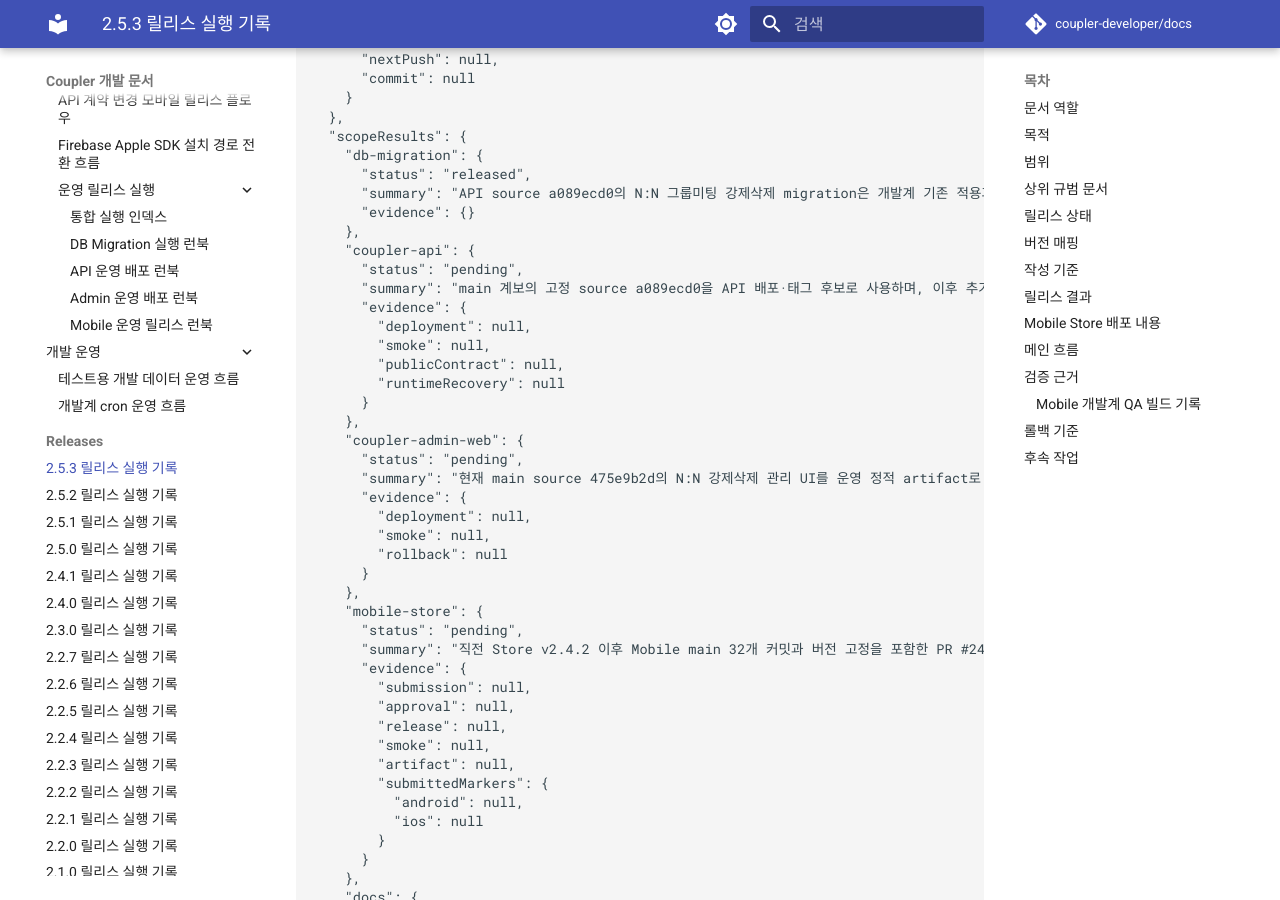
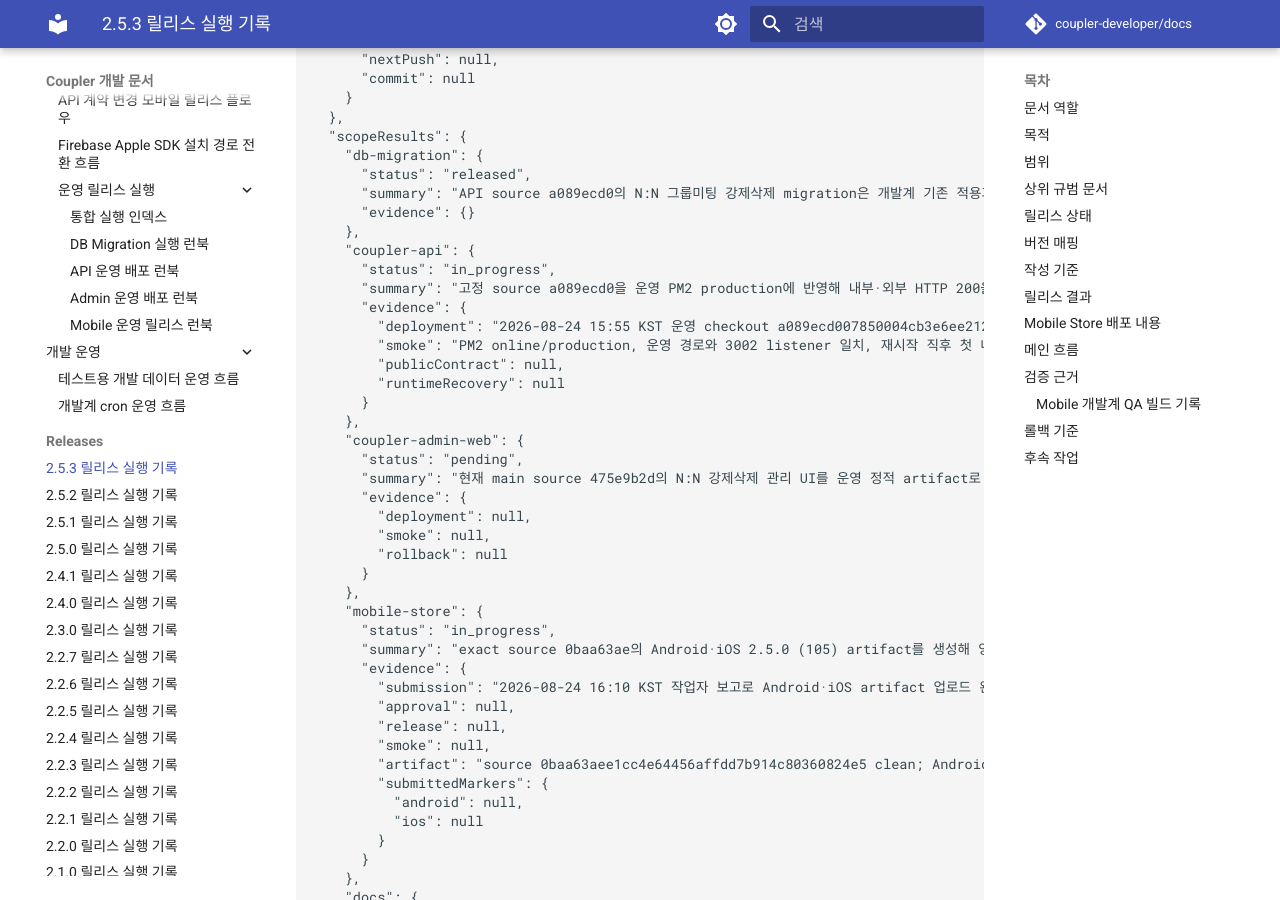
Before and after one commit to coupler-developer/docs, an MkDocs documentation site: the page built from content/releases/v2.5.3.md, in a window 1280 px wide and 900 px high, scrolled down 939 px. Built offline with MkDocs 1.6.1 and Material for MkDocs 9.7.7, drawn with Linux system fonts in a browser that asks for light colours; comment, search, counter and statistics services are not loaded; some of the changed text lies outside the part shown.

Commit message:
docs: 2.5.3 운영 진행 상태 기록

```diff
--- a/content/releases/v2.5.3.md
+++ b/content/releases/v2.5.3.md
@@ -4,7 +4,7 @@
 {
   "schema": "release-metadata/v3",
   "version": "v2.5.3",
-  "status": "pending",
+  "status": "in_progress",
   "releaseScopes": [
     "db-migration",
     "coupler-api",
@@ -54,11 +54,11 @@
       "evidence": {}
     },
     "coupler-api": {
-      "status": "pending",
-      "summary": "main 계보의 고정 source a089ecd0을 API 배포·태그 후보로 사용하며, 이후 추가된 URL runtime·API·migration은 이번 운영 범위에서 제외한다. pending head CI와 preflight 통과 전에는 실행하지 않는다.",
+      "status": "in_progress",
+      "summary": "고정 source a089ecd0을 운영 PM2 production에 반영해 내부·외부 HTTP 200을 확인했다. IAP 처리 source 변경은 없지만 배포 전부터 이어진 Google Play 검증 401이 계속되어 릴리스 회귀와 기존 운영 장애를 분리하는 동안 서비스 태그를 보류한다.",
       "evidence": {
-        "deployment": null,
-        "smoke": null,
+        "deployment": "2026-08-24 15:55 KST 운영 checkout a089ecd007850004cb3e6ee21224b9ad4e450ba0, clean worktree, frozen install, PM2 production reload와 save 완료",
+        "smoke": "PM2 online/production, 운영 경로와 3002 listener 일치, 재시작 직후 첫 내부 요청은 startup 전 connection refused였으나 서버 시작 뒤 내부·외부 HTTP 200을 반복 확인; 기존 Google Play IAP 401 분류와 서비스 태그는 대기",
         "publicContract": null,
         "runtimeRecovery": null
       }
@@ -73,14 +73,14 @@
       }
     },
     "mobile-store": {
-      "status": "pending",
-      "summary": "직전 Store v2.4.2 이후 Mobile main 32개 커밋과 버전 고정을 포함한 PR #240은 품질 Gate 뒤 0baa63ae로 rebase merge됐지만 GitHub approval 기록은 없으며, Store artifact 생성을 기다린다.",
+      "status": "in_progress",
+      "summary": "exact source 0baa63ae의 Android·iOS 2.5.0 (105) artifact를 생성해 양 플랫폼 업로드를 작업자 보고로 확인했고 iOS는 Xcode Organizer의 Uploaded to Apple 화면을 확인했다. 심사 제출 상태는 아직 확인하지 않아 제출 마커를 만들지 않는다.",
       "evidence": {
-        "submission": null,
+        "submission": "2026-08-24 16:10 KST 작업자 보고로 Android·iOS artifact 업로드 완료; iOS 2.5.0 (105)는 Uploaded to Apple 화면 확인, 플랫폼별 심사 제출 상태는 미확인",
         "approval": null,
         "release": null,
         "smoke": null,
-        "artifact": null,
+        "artifact": "source 0baa63aee1cc4e64456affdd7b914c80360824e5 clean; Android AAB 109355108 bytes sha256 cc081cb1146ab17676932b25b19a5757dbdd70eeceda96dccfd19a4c11bb05a9, bundle sha256 6a4252725b6274693cf4e8c92576cab6ea6a3adc53f2c7deefc35387508d4286; iOS archive 2.5.0 (105), main.jsbundle sha256 46c8b32c7e1ec2eb00610631fa5764a58b339ecfb5249f7386a2168ac6e5951f, app executable sha256 42f762a69d0ac5a8ce2d60472447c1857df8f4eba314f72665d979ef13a8e882; 양 플랫폼 운영 API 1건·개발 EC2 0건",
         "submittedMarkers": {
           "android": null,
           "ios": null
@@ -123,9 +123,9 @@
 ## 릴리스 상태
 
 - 목표 버전: `v2.5.3`
-- 전체 상태: `pending`
-- 완료 범위: Mobile `2.5.0 (105)` 후보의 로컬·PR 품질 Gate와 main source `0baa63aee1cc4e64456affdd7b914c80360824e5` 병합, DB migration source `a089ecd007850004cb3e6ee21224b9ad4e450ba0`의 개발·운영 pending 0
-- 대기 범위: 새 pending head CI·preflight, API/Admin 운영 반영, Store artifact·제출·승인·출시, 서비스·docs 태그
+- 전체 상태: `in_progress`
+- 완료 범위: Mobile `2.5.0 (105)` source 병합·품질 Gate와 양 플랫폼 artifact 생성·업로드, DB migration source `a089ecd007850004cb3e6ee21224b9ad4e450ba0`의 개발·운영 pending 0, API exact source 운영 반영과 내부·외부 HTTP 200
+- 대기 범위: API 기존 IAP 401 처분·최종 postcheck·태그, Admin 운영 반영, Store 심사 제출·승인·출시, Mobile·docs 태그
 
 ## 버전 매핑
 
@@ -133,7 +133,7 @@
 - `coupler-api`: 태그 `N/A`, 커밋 `a089ecd007850004cb3e6ee21224b9ad4e450ba0`
 - `coupler-admin-web`: 태그 `N/A`, 커밋 `475e9b2dcafb2834420688869aca9d348fcf4114`
 - `coupler-mobile-app`: Android Store `2.5.0 (105)`, Android 릴리스 태그 `N/A`, Android 커밋 `0baa63aee1cc4e64456affdd7b914c80360824e5`, Android source `verified`, iOS Store `2.5.0 (105)`, iOS 릴리스 태그 `N/A`, iOS 커밋 `0baa63aee1cc4e64456affdd7b914c80360824e5`, iOS source `verified`, NextPush `N/A`, NextPush 커밋 `N/A`
-- Store 제출 마커 태그와 증빙 이관/삭제: `N/A` - artifact 생성·제출 전
+- Store 제출 마커 태그와 증빙 이관/삭제: `N/A` - artifact 업로드 후 심사 제출 상태 미확인
 
 ## 작성 기준
 
@@ -163,7 +163,7 @@
 
 ## 릴리스 결과
 
-- 현재 결과: `pending` - PR #199 head `91c9e19e`의 CI와 preflight를 통과한 뒤 DB migration source `a089ecd0`을 확인했다. 개발계는 기존 적용·pending 0이었고, 운영계는 강제삭제 migration 1건을 적용해 ledger 91행·pending 0으로 닫았다. 다음 API 작업 전에는 이 기록을 반영한 새 head의 CI와 preflight를 다시 통과한다.
+- 현재 결과: `in_progress` - PR #199 head `0c517616b75ea7bbbac7d80fa957811a1314471c`의 CI 3/3과 공통 preflight를 통과한 뒤 API `a089ecd0`을 운영에 반영했다. PM2와 내부·외부 HTTP 200은 정상이지만 Google Play IAP 401이 배포 전 11,856건·배포 후 1,704건으로 계속되고 IAP source diff는 0건이어서 기존 운영 장애로 분리했다. Mobile `0baa63ae`의 Android·iOS `2.5.0 (105)` artifact는 운영 API를 품은 상태로 업로드됐고 심사 제출 확인을 기다린다.
 
 ## Mobile Store 배포 내용
 
@@ -186,11 +186,11 @@
 
 ## 검증 근거
 
-- Preflight 명령·결과: `PASS` - 2026-08-24 KST, PR #199 head `91c9e19e589b5edd13cc27f8567404a6285f2470`, docs/API/Admin/Mobile clean·원격 기준점과 고정 SHA 계보 확인; DB 실행 뒤 기록 변경으로 다음 운영 작업 전 재실행 필요
-- Scope별 Gate·smoke·artifact: Mobile PR #240 head `d53fe50c49077b03a98ed6be9fd20f75152752d3`의 lint·format·typecheck·test·Storybook CI 통과, main `0baa63aee1cc4e64456affdd7b914c80360824e5`에 rebase merge, GitHub reviews 0건
+- Preflight 명령·결과: `PASS` - 2026-08-24 KST, PR #199 head `0c517616b75ea7bbbac7d80fa957811a1314471c`, docs/API/Admin/Mobile clean·원격 기준점과 고정 SHA 계보 확인; 이 운영 결과 기록 변경 뒤 다음 운영 작업 전 새 head CI와 preflight 재실행 필요
+- Scope별 Gate·smoke·artifact: Mobile PR #240 head `d53fe50c49077b03a98ed6be9fd20f75152752d3`의 lint·format·typecheck·test·Storybook CI 통과, main `0baa63aee1cc4e64456affdd7b914c80360824e5`에 rebase merge, GitHub reviews 0건. 2026-08-24 16:08 KST Android AAB와 iOS archive `2.5.0 (105)` 생성, exact source clean, 양 플랫폼 운영 API 1건·개발 EC2 0건 확인. Android AAB SHA-256 `cc081cb1146ab17676932b25b19a5757dbdd70eeceda96dccfd19a4c11bb05a9`; iOS main.jsbundle SHA-256 `46c8b32c7e1ec2eb00610631fa5764a58b339ecfb5249f7386a2168ac6e5951f`, executable SHA-256 `42f762a69d0ac5a8ce2d60472447c1857df8f4eba314f72665d979ef13a8e882`; iOS Uploaded to Apple 화면 SHA-256 `7b3ebf574e6793bde5c699b706439a06cef65f4671c126bdce4f32813f4812f9`
 - API cutover: `No` - API `a089ecd0`의 `packages/contracts` tree는 직전 운영 API와 동일한 `0.1.32`이며 legacy lounge `best` wire를 유지한다. 이후 추가된 URL runtime·API·migration은 이번 배포 source에 포함되지 않는다.
 - DB 마이그레이션 소스 커밋·개발계/운영계 결과: source `a089ecd007850004cb3e6ee21224b9ad4e450ba0`; 개발계 `schema_migrations` 101행, 강제삭제 migration 기존 적용·pending 0; 운영계 2026-08-24 15:51 KST에 `20260821131746325_group_meeting_force_delete.sql` 1건 적용, `schema_migrations` 90→91행, 후속 status pending 0
-- Workflow·로그·수동 검증 링크: Mobile PR #240, 고정 SHA 정책 PR #200, 이번 source 이후 URL 기능 PR #222, Admin PR #114
+- Workflow·로그·수동 검증 링크: Mobile PR #240, 고정 SHA 정책 PR #200, 이번 source 이후 URL 기능 PR #222, Admin PR #114. API `a089ecd0` PM2 production online·내부/외부 200; Google Play IAP 401은 배포 전부터 존재하고 직전 운영 API 대비 관련 source diff 0건이라 릴리스 회귀가 아닌 기존 운영 장애로 분리했으나 서비스 태그는 보류
 
 ### Mobile 개발계 QA 빌드 기록
 
@@ -212,5 +212,5 @@
 
 ## 후속 작업
 
-- 남은 범위: 새 docs pending head CI·preflight, API/Admin 운영 반영, Store artifact·제출·승인·출시, 태그와 postcheck
+- 남은 범위: 새 docs in-progress head CI·preflight, API 기존 IAP 401 처분·최종 postcheck·태그, Admin 운영 반영, Store 심사 제출·승인·출시, Mobile·docs 태그와 postcheck
 - 완료 조건: 포함 scope의 실제 증빙과 서비스 태그를 고정하고 terminal docs 기록·Release·Pages postcheck를 완료한다.
```
